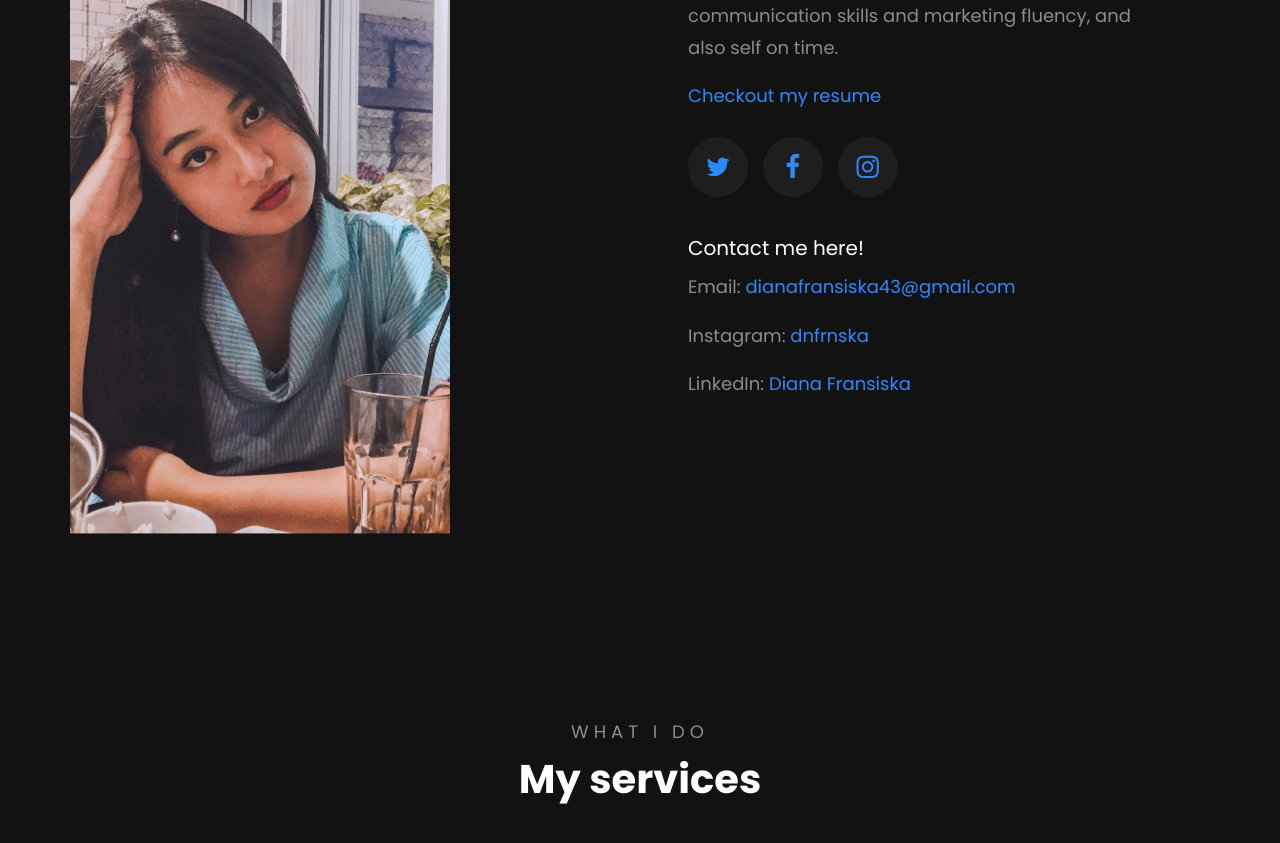
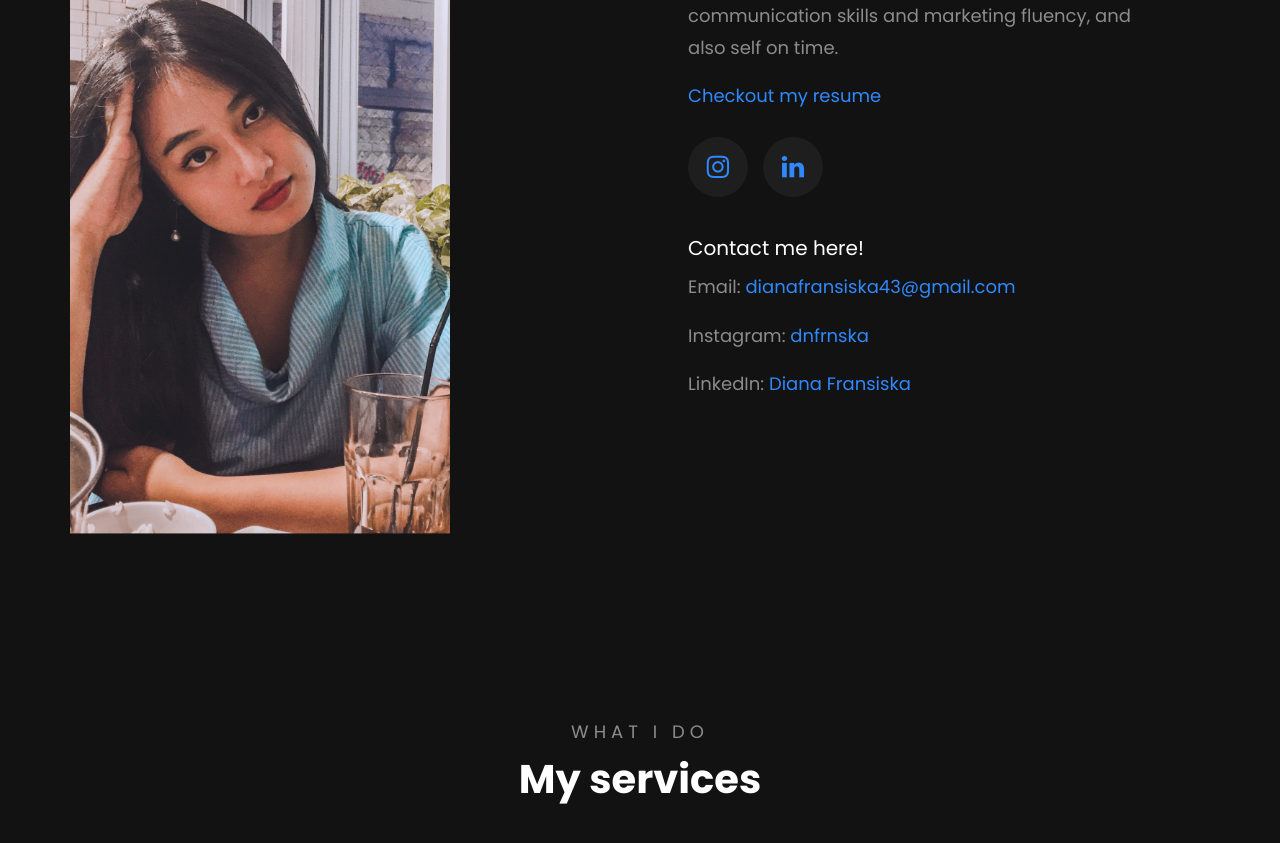
Before and after one commit to dianafransiska/dianafransiska.github.io, a plain HTML site: page index.html in a window 1280 px wide. Shown: the part 1200-2043 px from the top of the page. Drawn offline with Linux system fonts and the light colour scheme; some packages are replaced by stand-ins of ours; no server answers; files whose address does not match are found by name.

Commit message:
fix index

```diff
--- a/index.html
+++ b/index.html
@@ -111,9 +111,9 @@
                   <p>By weekday, I’m a Bank Clerk at a Private Bank. By weekend, I’m a Usher who loves communication with others. With 7 years of working in some company, I have the right combination of communication skills and marketing fluency, and also self on time.</p>
                   <p><a href="#">Checkout my resume</a></p>
                   <ul class="ftco-footer-social list-unstyled mt-4">
-                    <li><a href="#"><span class="icon-twitter"></span></a></li>
-                    <li><a href="#"><span class="icon-facebook"></span></a></li>
-                    <li><a href="#"><span class="icon-instagram"></span></a></li>
+                    <!-- <li><a href="#"><span class="icon-twitter"></span></a></li> -->
+                    <li><a href="https://www.instagram.com/dnfrnska"><span class="icon-instagram"></span></a></li>
+                    <li><a href="https://linkedin.com/in/diana-fransiska-4b81051a1"><span class="icon-linkedin"></span></a></li>
                   </ul>
                   <h5>Contact me here!</h5>
                   <p>Email: <a href="#">dianafransiska43@gmail.com</a></p>
```
